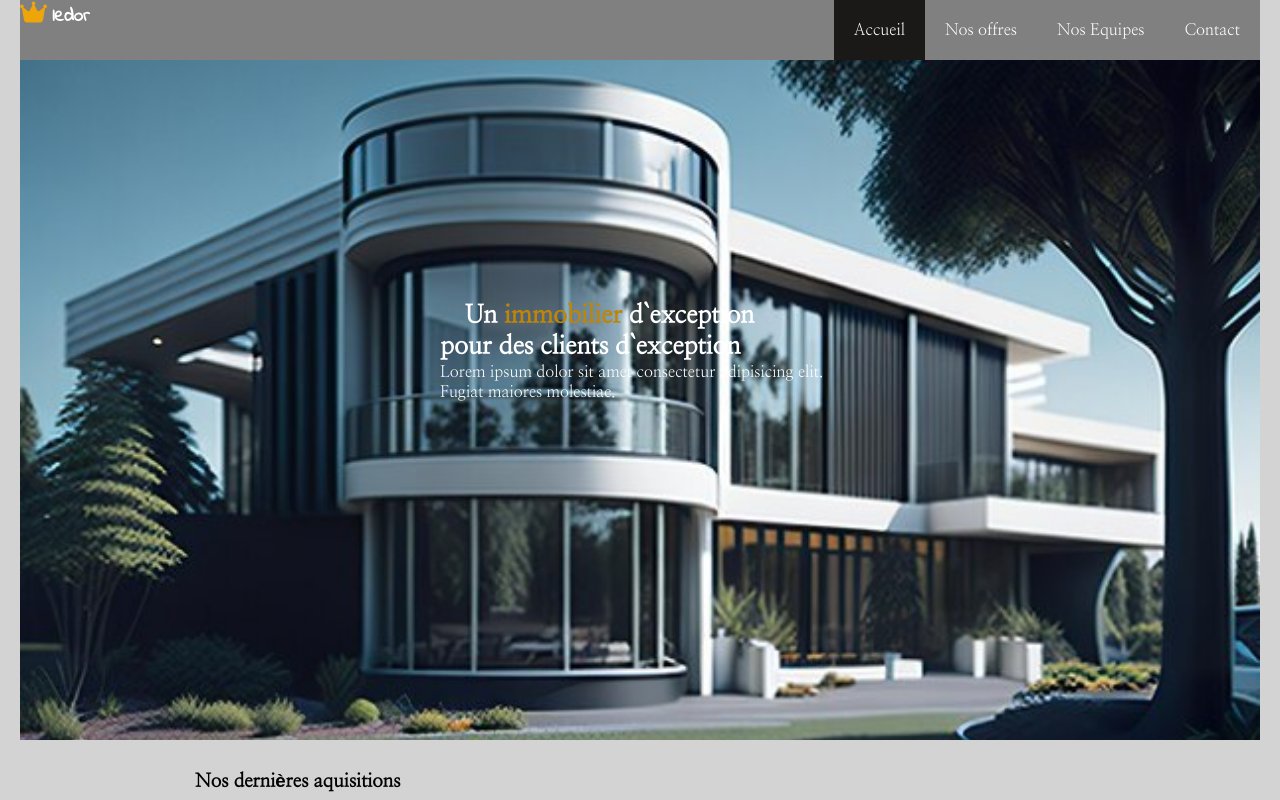
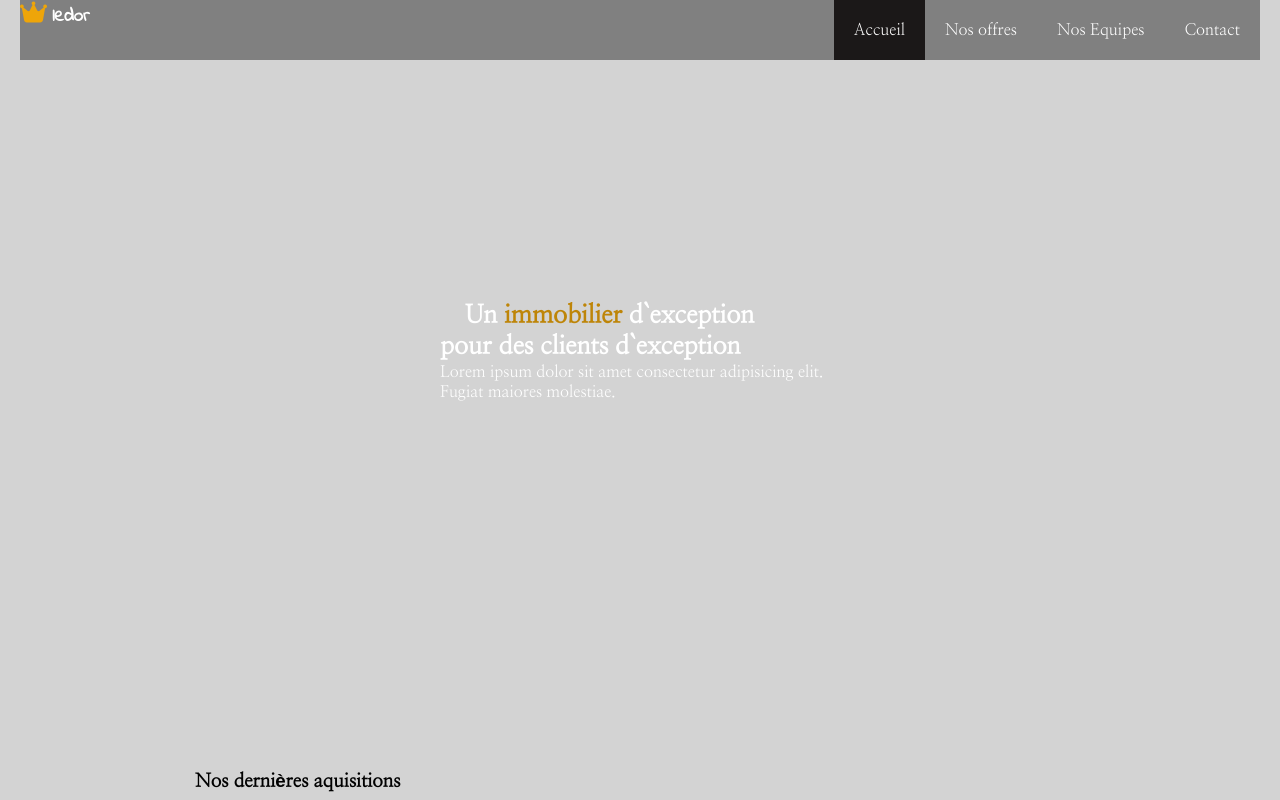
Before and after one commit to JeanBeetho/projet-web-2024-beetho, a plain HTML site: page index.html in a window 1280 px wide. Shown: the top 800 px of the page. Drawn offline with Linux system fonts and the light colour scheme.

Commit message:
Update style.css

```diff
--- a/css/style.css
+++ b/css/style.css
@@ -71,8 +71,8 @@ a{
     background: rgb(27, 24, 24);
 }
 .first-vew{
-    background: url(./Images/acceuil.jpg) center center /cover;
-    height: 680px;
+    /*background: url(./Images/acceuil.jpg) center center /cover;
+    */height: 680px;
     width: 100%;
     object-fit:cover;
     align-items: center;
@@ -641,8 +641,8 @@ text-align: justify;
 }
 
 .first-vew{
-    background: url(./Images/acceuil.jpg) center center /cover;
-    height: auto;
+    /*background: url(./Images/acceuil.jpg) center center /cover;
+   */ height: auto;
     width: 100%;
     object-fit:cover;
 text-align: center;
@@ -715,8 +715,8 @@ text-align: center;
 
 
         .first-vew{
-            background: url(../Images/acceuil.jpg) center center /cover;
-            height: 680px;
+           /* background: url(../Images/acceuil.jpg) center center /cover;
+            */height: 680px;
 
             width: 100%;
             object-fit:cover;
```
